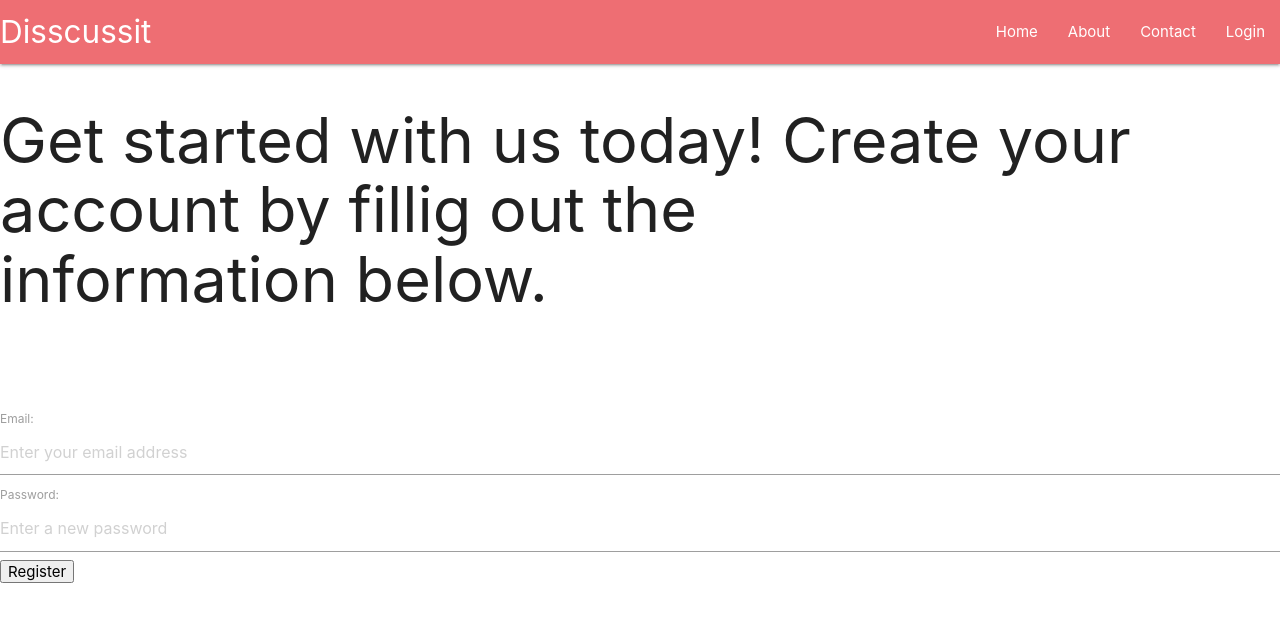
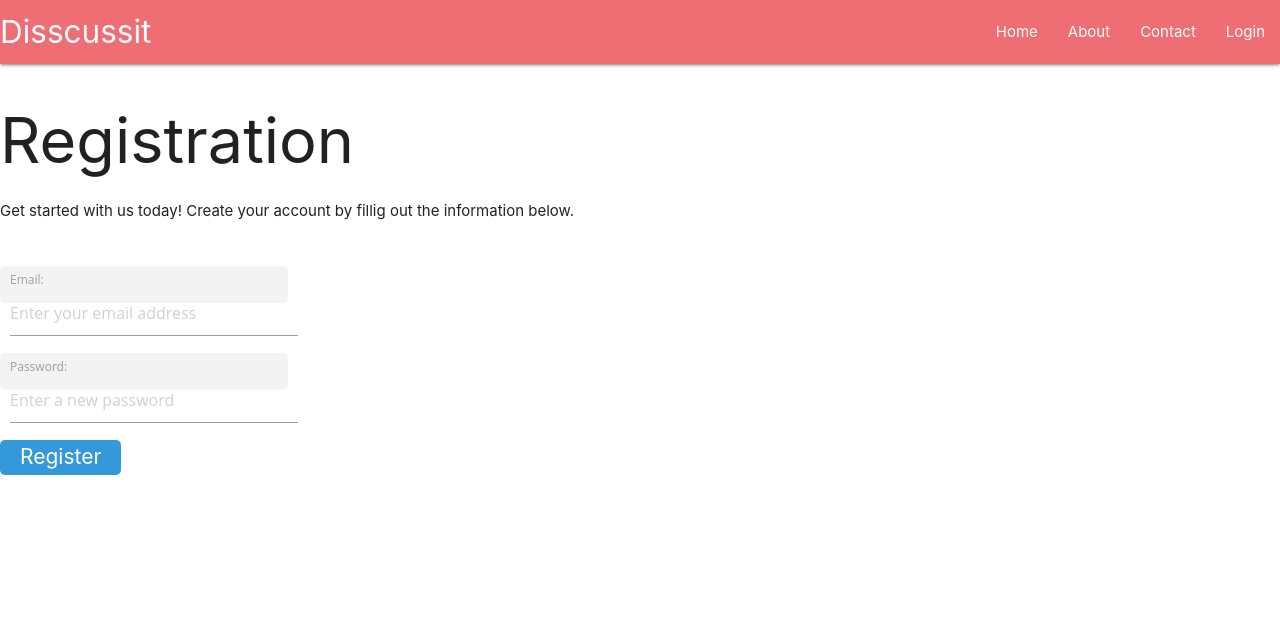
Before and after one commit to byadav02717/discussit, a React (Create React App) app in the folder client/: page /register in a window 1280 px wide. Shown: the top 622 px of the page. Built offline with nearby package versions, Linux system fonts and the light colour scheme.

Commit message:
dashboard and css changes

```diff
--- a/client/src/Form.css
+++ b/client/src/Form.css
@@ -0,0 +1,25 @@
+.form-input{
+    margin-top:6px;
+    min-width:18em;
+    height:37px;
+    padding: 0px 10px;
+    font-size: 16px;
+    font-family: 'Open Sans', sans-serif;
+    background-color: #f3f3f3;
+    border: 0;
+    border-radius: 5px;
+    margin-bottom: 50px;
+    transition: all 250ms ease-in-out;
+    width: 10px;
+}
+
+.button{
+    font-size: 21px;
+    padding: 5px 20px;
+    border: 0;
+    background-color: #3498db;
+    color: #fff;
+    border-radius: 5px;
+    transition: all 250ms ease-in-out;;
+    cursor: pointer;
+}
--- a/client/src/pages/Dashboard.js
+++ b/client/src/pages/Dashboard.js
@@ -2,8 +2,12 @@ import React from 'react'
 
 export default function Dashboard() {
     return (
-        <div>
-            <h1> Welcome to Dashboard</h1>
+        <div id="dashboard">
+            <h1> Welcome to your Dashboard</h1>
+            <p>Please select one of your groups, or create a new one.</p>
+
+
+
         </div>
     )
 }
--- a/client/src/pages/Login.js
+++ b/client/src/pages/Login.js
@@ -1,10 +1,7 @@
 import React, {useState} from 'react';
 import { useHistory } from "react-router-dom";
-import '../Form.css'
-
 import axios from 'axios';
-
-
+import "../Form.css"
 
 function Login(){
 
@@ -40,7 +37,7 @@ function Login(){
 
 
     return (
-      <div>
+      <div id="login-form">
       <form className='form' onSubmit={handleSubmit}>
       <div className='form-inputs'>
         <h1>Sign in</h1>
--- a/client/src/pages/Register.js
+++ b/client/src/pages/Register.js
@@ -36,14 +36,16 @@ function Register() {
     }
 
     return (
+      <div id="register-form">
         <div className='form-content-centre'>
         <form className='form' onSubmit={handleSubmit}>
           <h1 className='form-title'>
-            Get started with us today! Create your<br />
-            account by fillig out the <br />
-            information below.
+            Registration
           </h1>
-          <br /> <br /> <br />
+          <p>Get started with us today!
+            Create your account by fillig out the
+            information below.</p>
+          <br />
 
 
           <div className='form-input'>
@@ -84,6 +86,7 @@ function Register() {
 
 
        </ div>
+       </div>
 
 
     );
```
Also changed, not shown: 1 other file (tests, documents, lock files or other folders).
